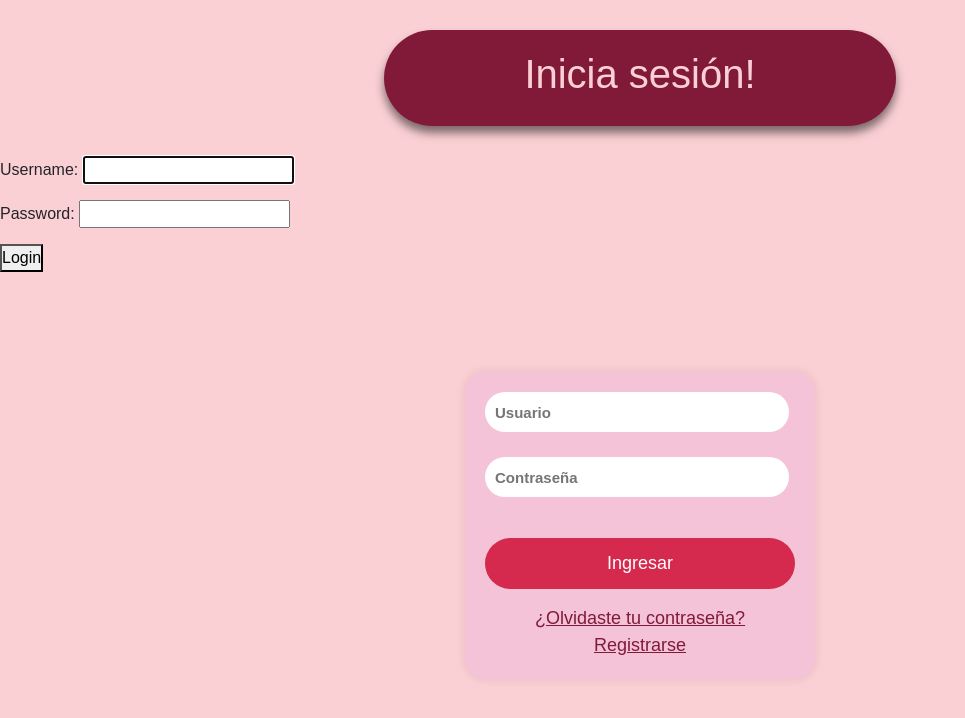
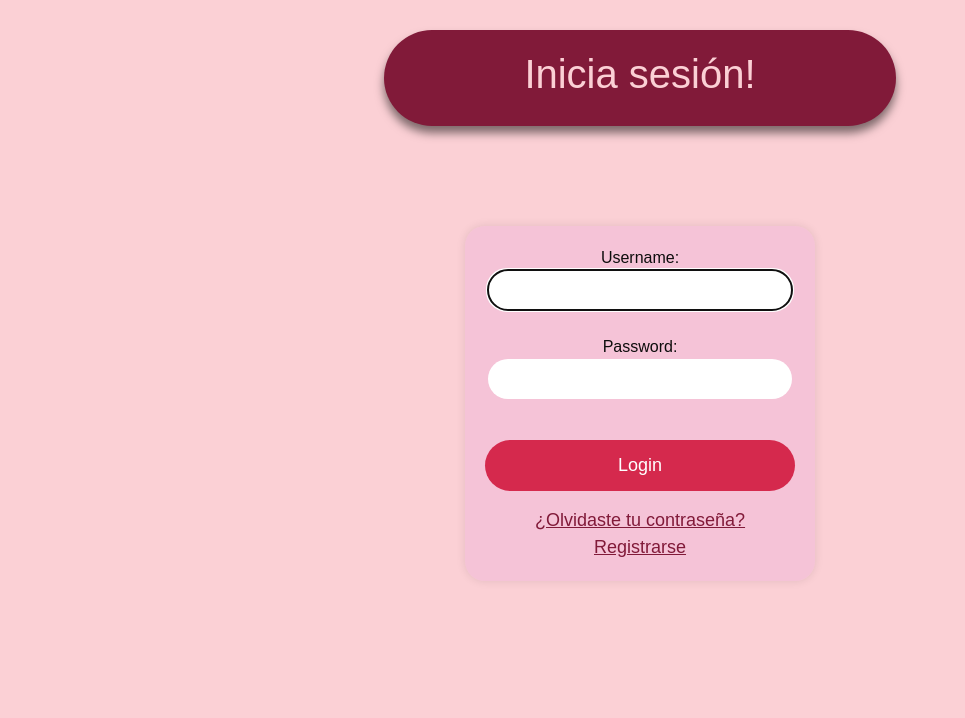
Before and after one commit to iosiWuaja/ET_SantanaAndrea_HenriquezJoselyn_001D, a Django app: page /accounts/login/ in a window 1280 px wide. Shown: the top 718 px of the page, without its empty margins (0-965 px from the left). Run offline with Django 5.2, Linux system fonts and the light colour scheme; some libraries are stand-ins or nearby versions; some web fonts are replaced.

Commit message:
estilo login
estilo añadido al login, tiene el mismo formato que el anterior pero con las funciones del nuevo :thumbsup:

```diff
--- a/patitas/static/css/style.css
+++ b/patitas/static/css/style.css
@@ -583,7 +583,8 @@ DESCUENTOS
 /*
 INICIAR SESION
 */
-.form-inises {
+
+.login-form {
     width: 350px;
     background-color: rgba(240, 184, 218, 0.5);
     padding: 20px;
@@ -594,7 +595,24 @@ INICIAR SESION
     color: rgb(14, 13, 13);
 }
 
-.form-inises .recuadro {
+.login-form button {
+    width: 100%;
+    background: #d5294d;
+    border: none;
+    padding: 12px;
+    color: white;
+    margin: 16px 0;
+    font-size: 18px;
+    border-radius: 30px;
+}
+
+.login-form button:hover {
+    background: #811a39;
+    opacity: 0.9;
+}
+
+.login-form input[type="text"],
+.login-form input[type="password"] {
     width: 98%;
     height: 40px;
     margin-bottom: 25px;
@@ -606,36 +624,21 @@ INICIAR SESION
     border: 0;
 }
 
-.form-iniciar-sesion .boton {
-    width: 100%;
-    background: #d5294d;
-    border: none;
-    padding: 12px;
-    color: white;
-    margin: 16px 0;
-    font-size: 18px;
-    border-radius: 30px;
-}
-
-.form-inises .boton:hover {
-    background: #811a39;
-    opacity: 0.9;
-}
-
-.form-inises p{
+.login-form p{
     text-align: center;
     margin-bottom: 0;
 }
 
-.form-inises a{
+.login-form a{
     color: #811a39;
     font-size: 18px;
 }
 
-.form-inises a:hover{
+.login-form a:hover{
     text-decoration: underline;
     color: #fdfdf9;
 }
+
 
 .msj-modal {
     display: none;
--- a/patitas/urls.py
+++ b/patitas/urls.py
@@ -19,5 +19,5 @@ urlpatterns = [
     path('productosUpdate', views.productosUpdate, name='productosUpdate'),
 
     path('menu', views.menu, name='menu'),
-   path('index', views.index, name='index'),
+    path('index', views.index, name='index'),
 ]
--- a/templates/registration/login.html
+++ b/templates/registration/login.html
@@ -24,21 +24,13 @@
         <h1>Inicia sesión!</h1>
     </div>
 
-    <form method="post">
+    <form method="post" class="login-form">
         {% csrf_token %}
         {{ form.as_p }}
-        <button type="submit">Login</button>
+        <button type="submit" class="btn btn-primary">Login</button>
+        <p><a href="#">¿Olvidaste tu contraseña?</a></p>
+        <p><a href="registro">Registrarse</a></p>
     </form>
-
-    <section method="post" class="form-inises">
-        <form class="form-iniciar-sesion">
-            <input class="recuadro" type="text" name="usuario" id="usuario" placeholder="Usuario">
-            <input class="recuadro" type="password" name="contrasena" id="contrasena" placeholder="Contraseña">
-            <input class="boton" type="submit" value="Ingresar" id="ingresar-btn">
-            <p><a href="#">¿Olvidaste tu contraseña?</a></p>
-            <p><a href="registro">Registrarse</a></p>
-        </form>
-    </section>
 
     <!-- Modal -->
     <div id="msj-modal" class="msj-modal">
```
Also changed, not shown: db.sqlite3, patitas/views.py (line endings or trailing spaces).
